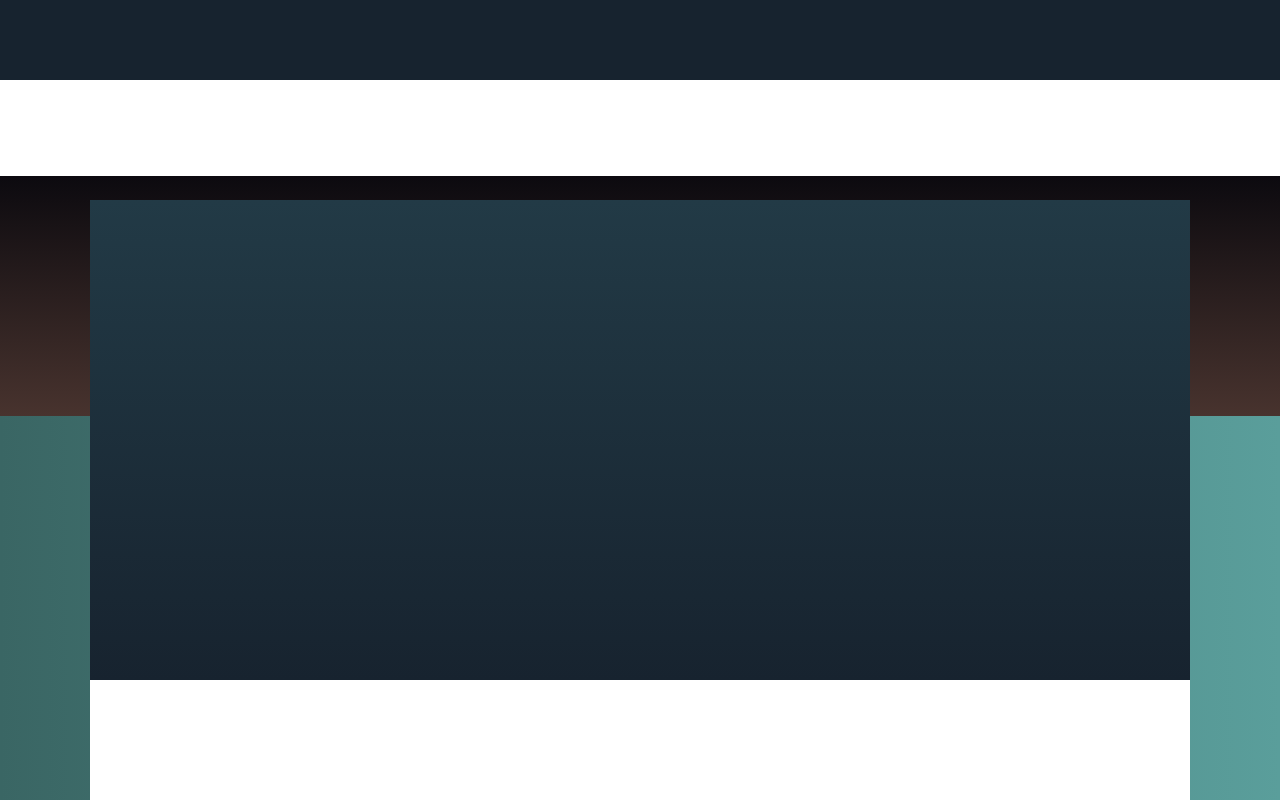
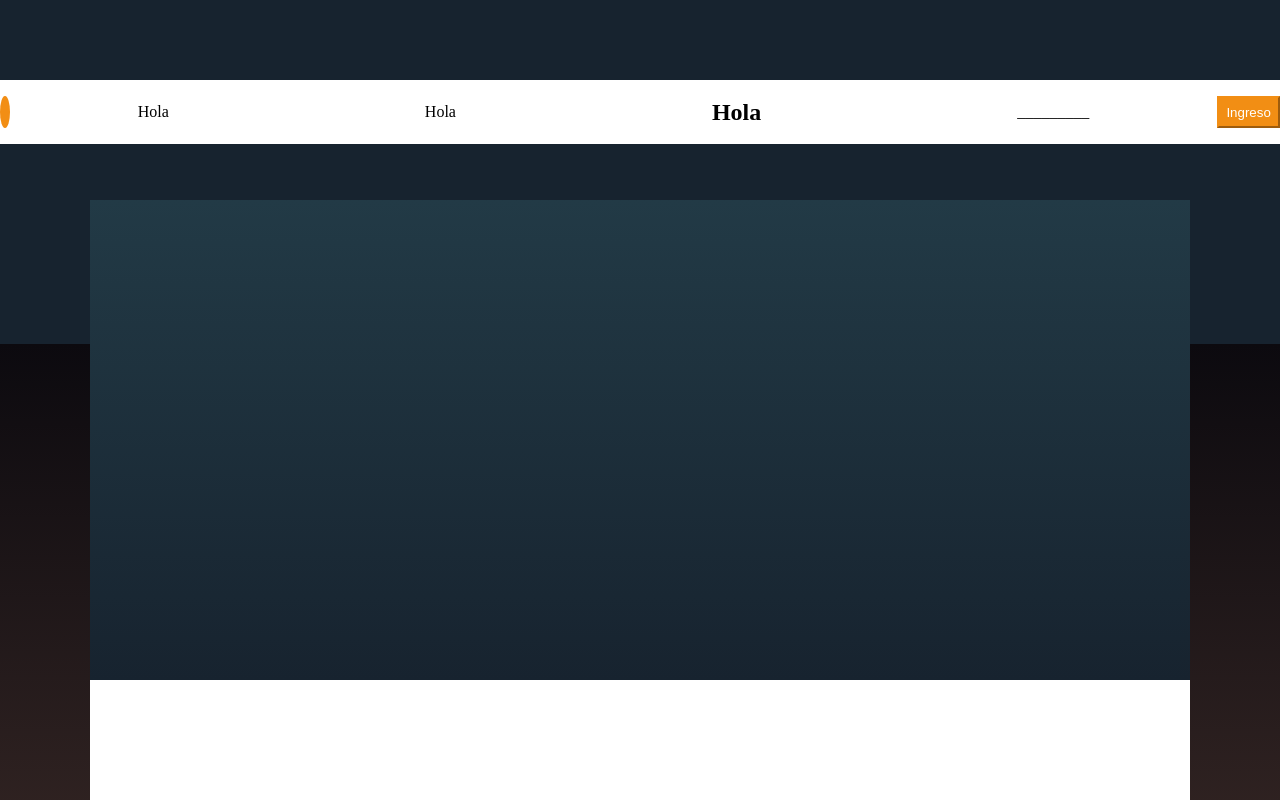
Before and after one commit to ALCHACAS2/Asignacion_1, a plain HTML site: page index.html in a window 1280 px wide. Shown: the top 800 px of the page. Drawn offline with Linux system fonts and the light colour scheme.

Commit message:
mas cositas

```diff
--- a/index.html
+++ b/index.html
@@ -1,15 +1,23 @@
 <!DOCTYPE html>
 <html>
   <head>
-    <title>Actividad 1</title>
+    <title>Login</title>
     <link rel="stylesheet" type="text/css" href="style.css" />
     <link rel="shortcut icon" href="LOGO.png" />
   </head>
   <body>
     <div id="div1"></div>
-    <div id="div2"></div>
+    <div id="div2">
+      <div class="Circulo"></div>
+      <p1 class="elemento">Hola</p1>
+      <p1 class="elemento">Hola</p1>
+      <h2 class="elemento">Hola</h2>
+      <p1 class="elemento">_________</p1>
+      <button class="ingreso">Ingreso</button>
+    </div>
     <div id="div3"></div>
     <div id="div4"></div>
     <div id="div5"></div>
+    <div id="div6"></div>
   </body>
 </html>
--- a/style.css
+++ b/style.css
@@ -117,13 +117,19 @@ input[type="submit"]:hover {
 }
 #div2 {
   background-color: #FFFFFF;
-  height: 12vh;
+  height: 8vh;
+  display: flex;
+  justify-content: space-between;
 }
 #div3 {
-  background-image: linear-gradient(to bottom, #0C0A0F, #48332E);
-  height: 30vh;
+  background-color: #17232f;
+  height: 25vh;
 }
 #div4 {
+  background-image: linear-gradient(to bottom, #0C0A0F, #48332E);
+  height: 100vh;
+}
+#div5 {
   background-image: linear-gradient(to bottom, #223A46, #17232F);
   position: absolute;
   width: 86%;
@@ -132,12 +138,37 @@ input[type="submit"]:hover {
   left: 7%;
   z-index: 3;
 }
-#div5 {
+#div6 {
   background-color: #FFFFFF;
   position: absolute;
   width: 86%;
-  height: 35%;
+  height: 40%;
   top: 85%;
   left: 7%;
   z-index: 3;
 }
+.contenedor {
+  display: flex;
+  justify-content: center;
+}
+
+.elemento {
+  flex: 1;
+  margin: 0% 10%;
+  align-self: center;
+}
+.Circulo{
+  align-self: center;
+  width: 10vh;
+  height: 50%;
+  background-color: #f28e14;
+  border-radius: 50%;
+}
+.ingreso{
+  background-color: #f28e14;
+  border-color: #f28e14;
+  height: 50%;
+  width: 50vh;
+  align-self: center;
+  -webkit-text-fill-color: white;
+}
```
